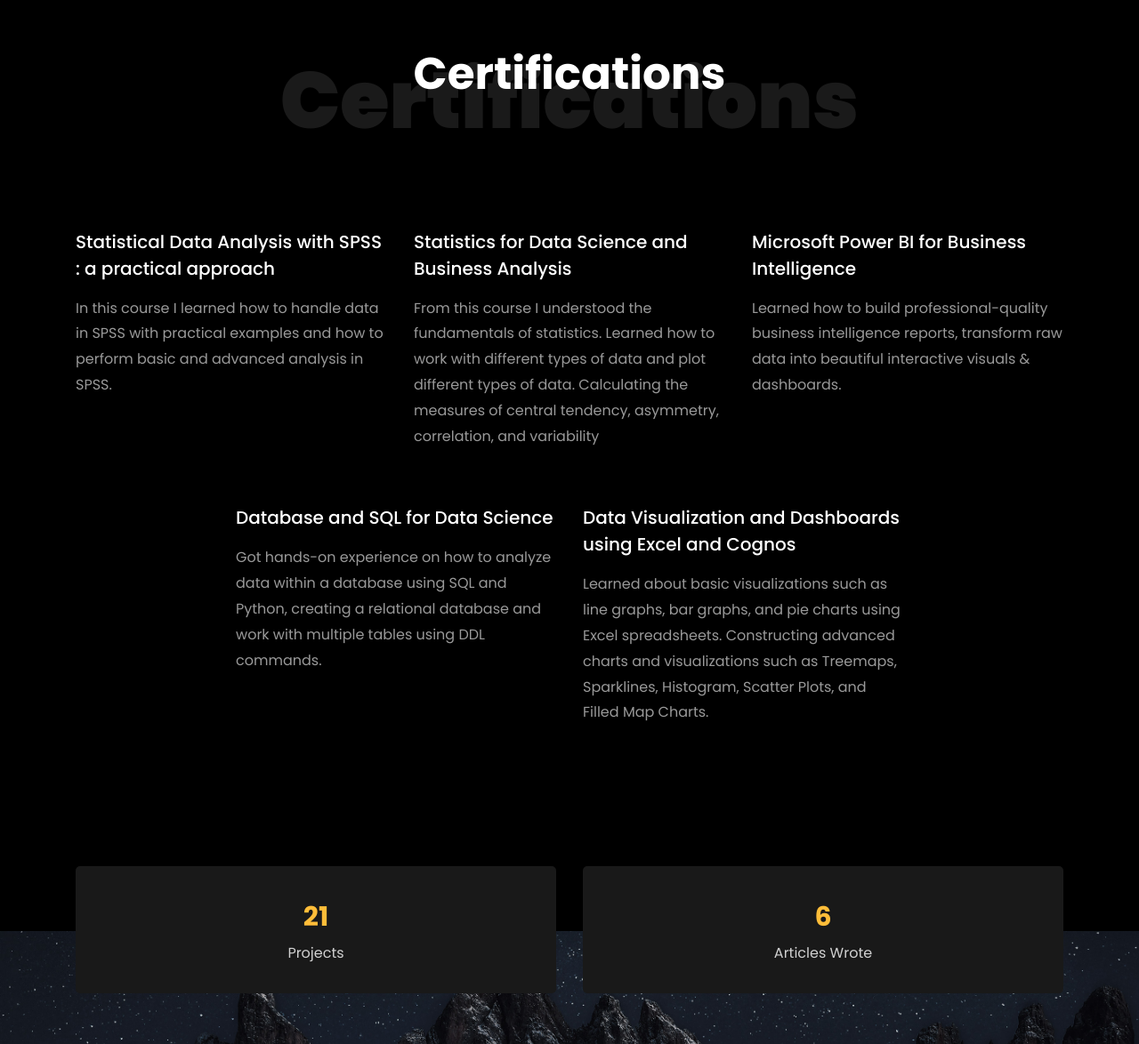
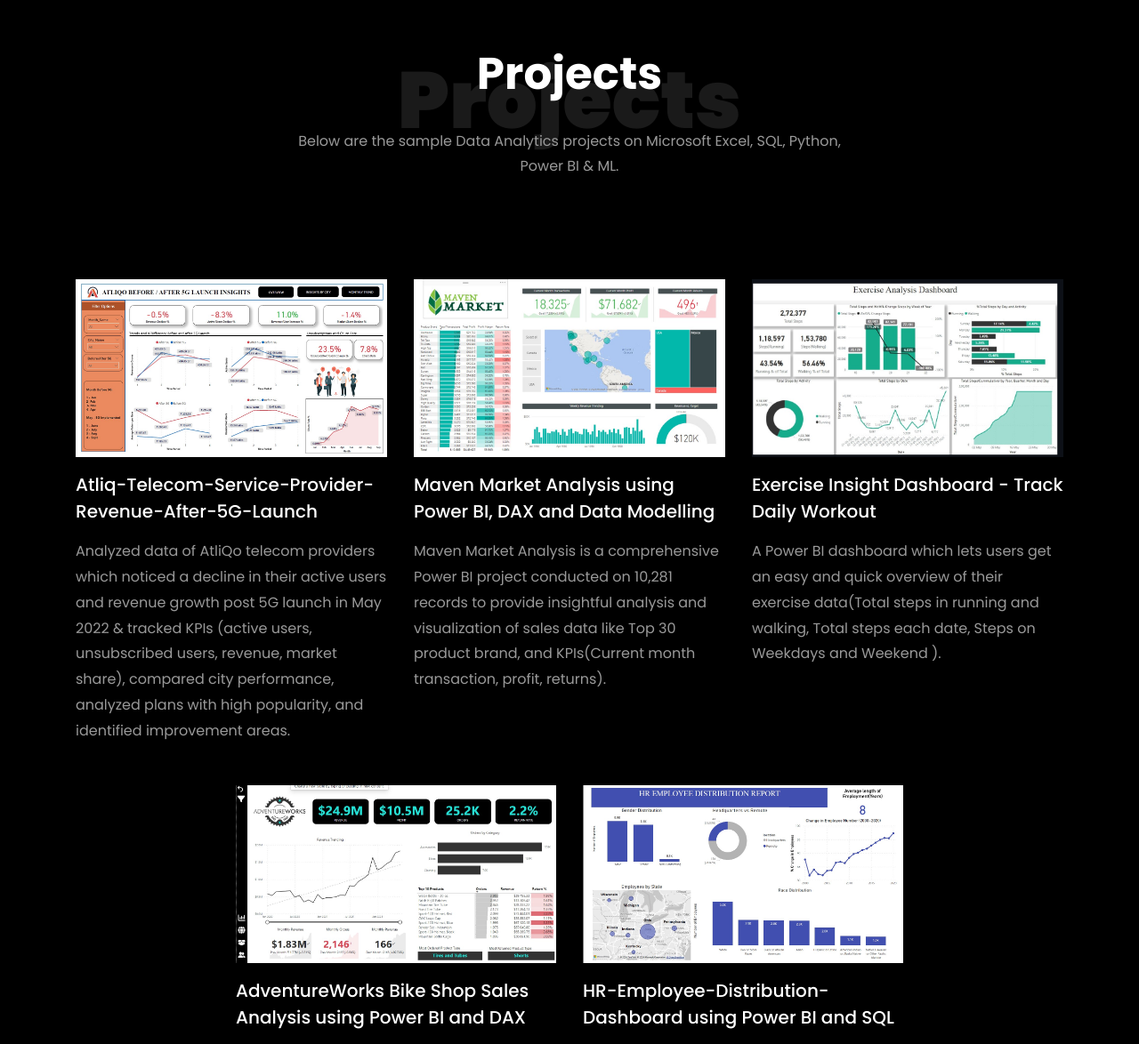
Before and after one commit to mohinichandra/mohinichandra.github.io, a plain HTML site: page index.html in a window 1280 px wide. Shown: the part 3975-5149 px from the top of the page at 89% size. Drawn offline with Linux system fonts and the light colour scheme; files whose address does not match are found by name.

Commit message:
Update index.html

```diff
--- a/index.html
+++ b/index.html
@@ -135,74 +135,6 @@
 	      </div>
 	    </div>
 	  </nav>
-<!-- 	  <section id="home-section" class="hero">
-		  <div class="home-slider  owl-carousel">
-	       <div class="slider-item ">
-	      	<div class="overlay"></div>
-	         <div class="container">
-	          <div class="row d-md-flex no-gutters slider-text align-items-end justify-content-end" data-scrollax-parent="true">
-	          	<div class="one-third js-fullheight order-md-last img" style="background-image:url(images/bg_2.png); height:200px;">
-	          	 <div class="overlay"></div>
-	          	</div>
-		          <div class="one-forth d-flex  align-items-center ftco-animate" data-scrollax=" properties: { translateY: '70%' }">
-		          	<div class="text">
-		          		<span class="subheading">Hello!</span>
-			            <h1 class="mb-4 mt-3">I'm <span>Mohini Chandra</span></h1>
-
-						<!-- Element to contain animated typing -->
-<!-- 						<span id="typing-animation"></span>
-
-						<script>
-
-						// Initialize the typing animation
-						const typingAnimationElement = document.getElementById('typing-animation');
-
-						// Create an array of typing text
-						const typingTexts = [
-						'Post Graduate Student   ',
-						'Data Enthusiast  ',
-						'Content Writer  ',
-
-						];
-
-						// Create a function to display the typing animation for a given text
-						function playTypingAnimation(text) {
-						// Loop through each character and add it to the element
-						for (let i = 0; i < text.length; i++) {
-							setTimeout(() => {
-							typingAnimationElement.textContent += text[i];
-							}, i * 200); // Increase the delay to slow down the typing animation
-						}
-
-						// Once the animation is complete, reset the text and start over
-						setTimeout(() => {
-							typingAnimationElement.textContent = '';
-							playTypingAnimation(typingTexts[(typingTexts.indexOf(text) + 1) % typingTexts.length]);
-						}, text.length * 200);
-						}
-
-						// Start the typing animation loop
-						playTypingAnimation(typingTexts[0]);
-
-						</script>
-
-						<br>
-						<br>
-			            <h2>A Data Analyst</h2>
-						<!-- <h2 class="d-flex" style="margin-bottom: 0">With over 5 years of experience</h2> -->
-						<!-- <br> -->
-<!-- 			            <p><a href="https://www.linkedin.com/in/mohini-chandra-043560213/" class="btn btn-primary py-3 px-4">LinkedIn</a>
-							<a href="https://github.com/mohinichandra" class="btn btn-white btn-outline-white py-3 px-4">Github</a>
-							<a href="https://medium.com/@mohinichandra1999" class="btn btn-white btn-outline-white py-3 px-4">Medium</a>
-						</p>
-		            </div>
-		          </div>
-	        	</div>
-	        </div>
-	      </div>
-		</div>
-    </section> -->
-
 
 
     <section class="ftco-about img ftco-section ftco-no-pb" id="about-section">
@@ -453,21 +385,11 @@
 		</div>
 
 	<br>
-		<!-- added justify-content-center to center align the last two projects -->
+
 		<div class="row d-flex justify-content-center">
 
 
-			<!-- <div class="col-md-4 d-flex ftco-animate">
-				<div class="blog-entry justify-content-end">
-				<a href="https://github.com/mohinichandra/Call-Center_Trend-Analysis" class="block-20 zoom-effect" style="background-image: url('images/proj_6.jpg'); height: 200px;">
-				</a>
-				<div class="text mt-3 float-right d-block">
 
-				  <h3 class="heading"><a href="https://github.com/mohinichandra/Call-Center_Trend-Analysis">Call Center Trend Analysis using Power BI</a></h3>
-				  <p>This Power BI project aims to analyze a comprehensive call center dataset. The goal is to gain valuable insights into call center performance, customer satisfaction (40.46%), and emerging trends.</p>
-				</div>
-			  </div>
-			</div> -->
 			<div class="col-md-4 d-flex ftco-animate">
           		<div class="blog-entry justify-content-end">
               			<a href="https://github.com/mohinichandra/AdventureWorks-Bike-Shop-Sales-Analysis" class="block-20 zoom-effect" style="background-image: url('images/proj_1.jpg'); height: 200px;">
@@ -495,29 +417,104 @@
 			</div>
 		 </div>
 		 <div class="row d-flex justify-content-center">
-			<!-- <div class="col-md-4 d-flex ftco-animate">
+
+		 </div>
+	  </div>
+    </section>
+<section class="ftco-section" id="certification-section">
+      <div class="container">
+        <div class="row justify-content-center mb-5 pb-5">
+          <div class="col-md-7 heading-section text-center ftco-animate">
+            <h1 class="big big-2">Projects</h1>
+            <h2 class="mb-4">Projects</h2>
+            <p>Below are the sample Data Analytics projects on Microsoft Excel, SQL, Python, Power BI & ML.</p>
+          </div>
+        </div>
+        <div class="row d-flex">
+          <div class="col-md-4 d-flex ftco-animate">
+          	<div class="blog-entry justify-content-end">
+              <a href="https://github.com/mohinichandra/Atliq-Telecom-Service-Provider-Revenue-After-5G-Launch" class="block-20 zoom-effect" style="background-image: url('images/Dash_Overview.jpg'); height: 200px;">
+              </a>
+              <div class="text mt-3 float-right d-block">
+
+                <h3 class="heading"><a href="https://github.com/mohinichandra/AdventureWorks-Bike-Shop-Sales-Analysis">Atliq-Telecom-Service-Provider-Revenue-After-5G-Launch</a></h3>
+                <p>Analyzed data of AtliQo telecom providers which noticed a decline in their active users and revenue growth post 5G launch in May 2022
+					& tracked KPIs (active users, unsubscribed users, revenue, market share), compared
+					city performance, analyzed plans with high popularity, and identified improvement areas.</p>
+              </div>
+            </div>
+          </div>
+          <div class="col-md-4 d-flex ftco-animate">
+          	<div class="blog-entry justify-content-end">
+              <a href="https://github.com/mohinichandra/Maven-Market-Analysis-" class="block-20 zoom-effect" style="background-image: url('images/proj_2.jpg'); height: 200px;">
+              </a>
+              <div class="text mt-3 float-right d-block">
+
+                <h3 class="heading"><a href="https://github.com/mohinichandra/Maven-Market-Analysis-">Maven Market Analysis using Power BI, DAX and Data Modelling</a></h3>
+                <p>Maven Market Analysis is a comprehensive Power BI project conducted on 10,281 records to provide insightful analysis and visualization of sales data like Top 30 product brand, and KPIs(Current month transaction, profit, returns).</p>
+              </div>
+            </div>
+          </div>
+		  <div class="col-md-4 d-flex ftco-animate">
+			<div class="blog-entry justify-content-end">
+			<a href="https://github.com/mohinichandra/Exercise-Insight-Dashboard-using-PowerBI-Excel" class="block-20 zoom-effect" style="background-image: url('images/proj_8.jpg'); height: 200px;">
+			</a>
+			<div class="text mt-3 float-right d-block">
+
+			  <h3 class="heading"><a href="https://github.com/mohinichandra/Exercise-Insight-Dashboard-using-PowerBI-Excel">Exercise Insight Dashboard - Track Daily Workout</a></h3>
+			  <p>A Power BI dashboard which lets users get an easy and quick overview of their exercise data(Total steps in running and walking, Total steps each date, Steps on Weekdays and Weekend ).
+
+			  </p>
+			</div>
+		  </div>
+		</div>
+
+	<br>
+
+		<div class="row d-flex justify-content-center">
+
+
+
+			<div class="col-md-4 d-flex ftco-animate">
+          		<div class="blog-entry justify-content-end">
+              			<a href="https://github.com/mohinichandra/AdventureWorks-Bike-Shop-Sales-Analysis" class="block-20 zoom-effect" style="background-image: url('images/proj_1.jpg'); height: 200px;">
+              			</a>
+              		<div class="text mt-3 float-right d-block">
+
+                	<h3 class="heading"><a href="https://github.com/mohinichandra/AdventureWorks-Bike-Shop-Sales-Analysis">AdventureWorks Bike Shop Sales Analysis using Power BI and DAX</a></h3>
+                	<p>Analyzed 18,148 rows of data on bike shop sales from 2021 to 2023
+					& tracked KPIs (sales, revenue, profit, returns), compared
+					regional performance, analyzed product-level trends and identified high-value customers.</p>
+              		</div>
+            		</div>
+         		 </div>
+			<div class="col-md-4 d-flex ftco-animate">
 				<div class="blog-entry justify-content-end">
-				<a href="https://github.com/rishabhnmishra/sales_forecasting/tree/main" class="block-20 zoom-effect" style="background-image: url('images/proj_5.jpg');">
+				<a href="https://github.com/mohinichandra/HR-Employee-Distribution-Dashboard-using-SQL-Power-BI" class="block-20 zoom-effect" style="background-image: url('images/proj_4.jpg'); height: 200px;">
 				</a>
 				<div class="text mt-3 float-right d-block">
 
-				  <h3 class="heading"><a href="https://github.com/rishabhnmishra/sales_forecasting/tree/main">Sales Forecast- Time Series Forecasting</a></h3>
-				  <p>Used multiple machine learning models to forecast sales (retail store) and performed time series analysis.</p>
+				  <h3 class="heading"><a href="https://github.com/mohinichandra/HR-Employee-Distribution-Dashboard-using-SQL-Power-BI">HR-Employee-Distribution-Dashboard using Power BI and SQL</a></h3>
+				  <p>A comprehensive reporting dashboard on 18,981 records of Employee data from 2000 to 2020 to analyze various aspects of its workforce. SQL is used as database containing employee information, and the visualization tool chosen for reporting is Power BI.</p>
 				</div>
 			  </div>
-			</div> -->
+
+			</div>
+		 </div>
+		 <div class="row d-flex justify-content-center">
+
 		 </div>
 	  </div>
     </section>
 
 
-     <section class="ftco-section" id="certification-section">
+<!--      <section class="ftco-section" id="certification-section">
       <div class="container">
         <div class="row justify-content-center mb-5 pb-5">
           <div class="col-md-7 heading-section text-center ftco-animate">
             <h1 class="big big-2">Certifications</h1>
             <h2 class="mb-4">Certifications</h2>
-<!--             <p>Below are the sample Data Analytics projects on Microsoft Excel, SQL, Python, Power BI & ML.</p> -->
+
           </div>
         </div>
         <div class="row d-flex">
@@ -557,21 +554,9 @@
 		</div>
 
 	<br>
-		<!-- added justify-content-center to center align the last two projects -->
+
 		<div class="row d-flex justify-content-center">
 
-
-			<!-- <div class="col-md-4 d-flex ftco-animate">
-				<div class="blog-entry justify-content-end">
-				<a href="https://github.com/mohinichandra/Call-Center_Trend-Analysis" class="block-20 zoom-effect" style="background-image: url('images/proj_6.jpg'); height: 200px;">
-				</a>
-				<div class="text mt-3 float-right d-block">
-
-				  <h3 class="heading"><a href="https://github.com/mohinichandra/Call-Center_Trend-Analysis">Call Center Trend Analysis using Power BI</a></h3>
-				  <p>This Power BI project aims to analyze a comprehensive call center dataset. The goal is to gain valuable insights into call center performance, customer satisfaction (40.46%), and emerging trends.</p>
-				</div>
-			  </div>
-			</div> -->
 			<div class="col-md-4 d-flex ftco-animate">
           		<div class="blog-entry justify-content-end">
               			<a href=" " style="background-image: url('images/SQL.jpg'); height: 200px;">
@@ -596,22 +581,9 @@
 
 			</div>
 		 </div>
-		 <div class="row d-flex justify-content-center">
-			<!-- <div class="col-md-4 d-flex ftco-animate">
-				<div class="blog-entry justify-content-end">
-				<a href="https://github.com/rishabhnmishra/sales_forecasting/tree/main" class="block-20 zoom-effect" style="background-image: url('images/proj_5.jpg');">
-				</a>
-				<div class="text mt-3 float-right d-block">
-
-				  <h3 class="heading"><a href="https://github.com/rishabhnmishra/sales_forecasting/tree/main">Sales Forecast- Time Series Forecasting</a></h3>
-				  <p>Used multiple machine learning models to forecast sales (retail store) and performed time series analysis.</p>
-				</div>
-			  </div>
-			</div> -->
-		 </div>
 	  </div>
     </section>
-
+ -->
 	<section class="ftco-section ftco-no-pt ftco-no-pb ftco-counter img" id="section-counter">
       <div class="container">
 		<div class="row d-md-flex align-items-center">
@@ -631,22 +603,6 @@
               </div>
             </div>
           </div>
-          <!-- <div class="col-md d-flex justify-content-center counter-wrap ftco-animate">
-            <div class="block-18">
-              <div class="text">
-                <strong class="number" data-number="1000">0</strong>
-                <span>Mentored Students</span>
-              </div>
-            </div>
-          </div>
-          <div class="col-md d-flex justify-content-center counter-wrap ftco-animate">
-            <div class="block-18">
-              <div class="text">
-                <strong class="number" data-number="500">0</strong>
-                <span>Cups of coffee</span>
-              </div>
-            </div>
-          </div> -->
         </div>
       </div>
 
@@ -687,15 +643,6 @@
 	            <p>Bihar, India</p>
 	          </div>
           </div>
-          <!-- <div class="col-md-6 col-lg-3 d-flex ftco-animate">
-          	<div class="align-self-stretch box p-4 text-center">
-          		<div class="icon d-flex align-items-center justify-content-center">
-          			<span class="icon-phone2"></span>
-          		</div>
-          		<h3 class="mb-4">Contact Number</h3>
-	            <p><a href="tel://0101010101">+ 0 101 0101 101</a></p>
-	          </div>
-          </div> -->
           <div class="col-md-6 col-lg-4 d-flex ftco-animate">
           	<div class="align-self-stretch box p-4 text-center">
           		<div class="icon d-flex align-items-center justify-content-center">
@@ -714,32 +661,8 @@
 	            <p><a href="https://www.linkedin.com/in/mohini-chandra-043560213/">linkedinlink</a></p>
 	          </div>
           </div>
-
-		  <!-- <div class="container">
-			<br>
-			<br>
-			<div class="row justify-content-center">
-				<div class="col-md-7 ftco-animate text-center">
-					<h2>Have a<span> Question?  </span> <a href="https://forms.gle/uLaTShUKXraAvHJ77" class="btn btn-primary py-3 px-5">Click Here</a> </h2>
-				</div>
-			</div>
-				<br>
-					<ul class="ftco-footer-social list-unstyled d-flex justify-content-center align-items-center mb-0">
-					  <li class="ftco-animate normal-txt">Find me on  </li>
-					  <li class="ftco-animate"><a href="https://www.youtube.com/@RishabhMishraOfficial"><span class="icon-youtube"></span></a></li>
-					  <li class="ftco-animate"><a href="https://www.linkedin.com/in/rishabhnmishra/"><span class="icon-linkedin"></span></a></li>
-					  <li class="ftco-animate"><a href="https://twitter.com/rishabhnmishra"><span class="icon-twitter"></span></a></li>
-					  <li class="ftco-animate"><a href="https://twitter.com/rishabhnmishra"><span class="icon-facebook"></span></a></li>
-				      <li class="ftco-animate"><a href="https://www.instagram.com/rishabhnmishra/"><span class="icon-instagram"></span></a></li>
-					</ul>
-				<br>
-		   </div> -->
    </div>
  </section>
-
-
-
-
     <footer class="ftco-footer ftco-section">
 
 	  </footer>
```
